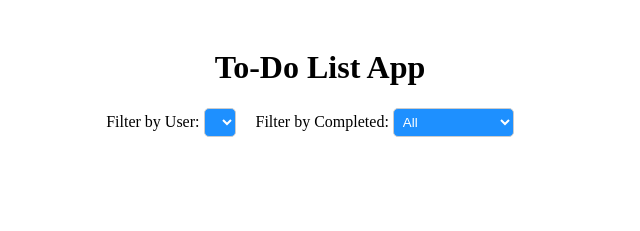
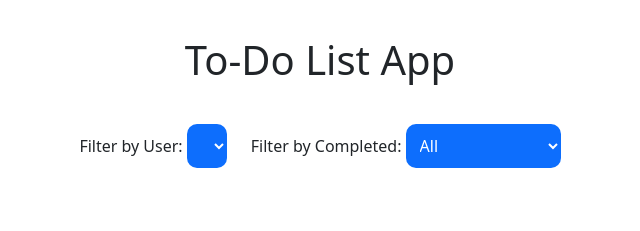
Before and after one commit to NCW1/Todo-List-App-Compulsory-ngenchangwang, a plain HTML site: page index.html in a window 1280 px wide. Shown: the whole page, without its empty margins (320-960 px from the left). Drawn offline with nearby package versions, Linux system fonts and the light colour scheme; no server answers.

Commit message:
Add Bootstrap Styling

```diff
--- a/index.html
+++ b/index.html
@@ -4,22 +4,27 @@
 <head>
 	<meta charset="UTF-8">
 	<meta name="viewport" content="width=device-width, initial-scale=1.0">
+	<title>To-Do List App</title>
+	<link href="https://cdn.jsdelivr.net/npm/bootstrap@5.3.0-alpha3/dist/css/bootstrap.min.css" rel="stylesheet"
+		integrity="sha384-KK94CHFLLe+nY2dmCWGMq91rCGa5gtU4mk92HdvYe+M/SXH301p5ILy+dN9+nJOZ" crossorigin="anonymous">
+	<script src="https://cdn.jsdelivr.net/npm/bootstrap@5.3.0-alpha3/dist/js/bootstrap.bundle.min.js"
+		integrity="sha384-ENjdO4Dr2bkBIFxQpeoTz1HIcje39Wm4jDKdf19U8gI4ddQ3GYNS7NTKfAdVQSZe"
+		crossorigin="anonymous"></script>
 	<link rel="stylesheet" href="style.css">
-	<title>To-Do List App</title>
 </head>
 
 <body>
-	<div class="container">
-		<h1>To-Do List App</h1>
+	<div class="container mx-auto">
+		<h1 class="text-center mt-3">To-Do List App</h1>
 		<div class="filters">
-			<div class="filter">
+			<div class="filter me-4">
 				<label for="user-filter">Filter by User: </label>
-				<select id="user-filter"></select>
+				<select id="user-filter" class="bg-primary text-white"></select>
 			</div>
 
 			<div class="filter">
 				<label for="completed-filter">Filter by Completed: </label>
-				<select id="completed-filter">
+				<select id="completed-filter" class="bg-primary text-white">
 					<option value="">All</option>
 					<option value="true">Completed</option>
 					<option value="false">Not Completed</option>
@@ -27,7 +32,7 @@
 			</div>
 		</div>
 
-		<table id="todo-table">
+		<table id="todo-table" class="text-bg-primary">
 			<tbody id="todo-list"></tbody>
 		</table>
 	</div>
--- a/style.css
+++ b/style.css
@@ -1,46 +1,32 @@
 .container {
 	max-width: 600px;
-	margin: 0 auto;
 	padding: 20px;
 }
 
-h1 {
-	text-align: center;
-}
-
 .filters {
-	margin-bottom: 20px;
+	margin: 40px 0;
 	display: flex;
 	justify-content: center;
 	align-items: center;
 }
 
-.filter {
-	margin-right: 20px;
-}
-
 #user-filter,
 #completed-filter {
-	padding: 5px;
-	border: 1px solid #ccc;
-	border-radius: 5px;
-	background: #1e90ff;
-	color: #fff;
+	border: none;
+	padding: 10px;
+	border-radius: 10px;
 }
 
 #todo-table {
 	width: 100%;
 	border-collapse: collapse;
+	border-radius: 10px;
 }
 
 #todo-table th,
 #todo-table td {
 	padding: 10px;
-	border: 1px solid #ccc;
-}
-
-#todo-table th {
-	background-color: #f2f2f2;
+	border: 1px solid #fff;
 }
 
 .completed {
```
